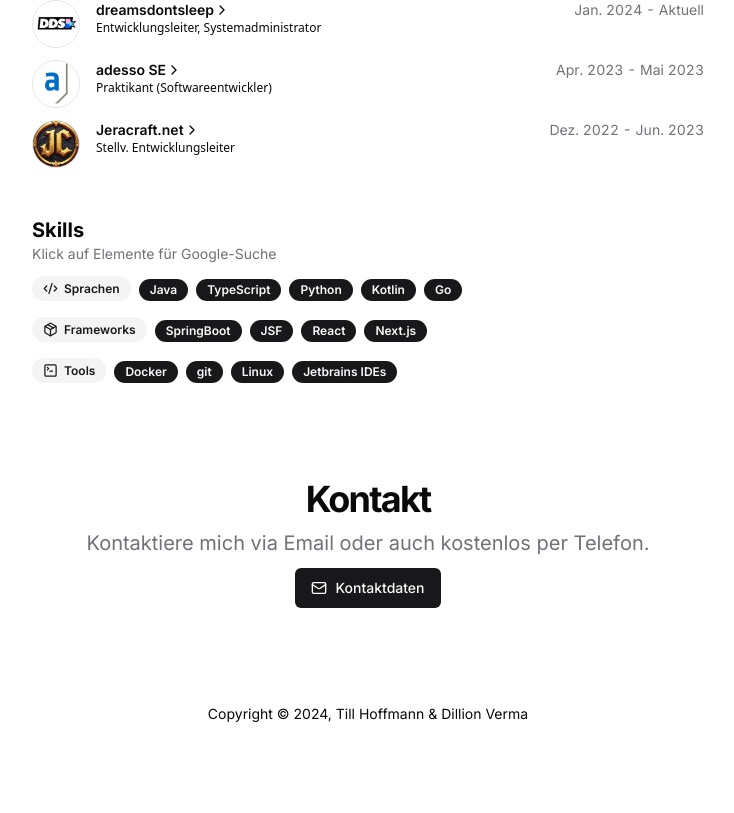
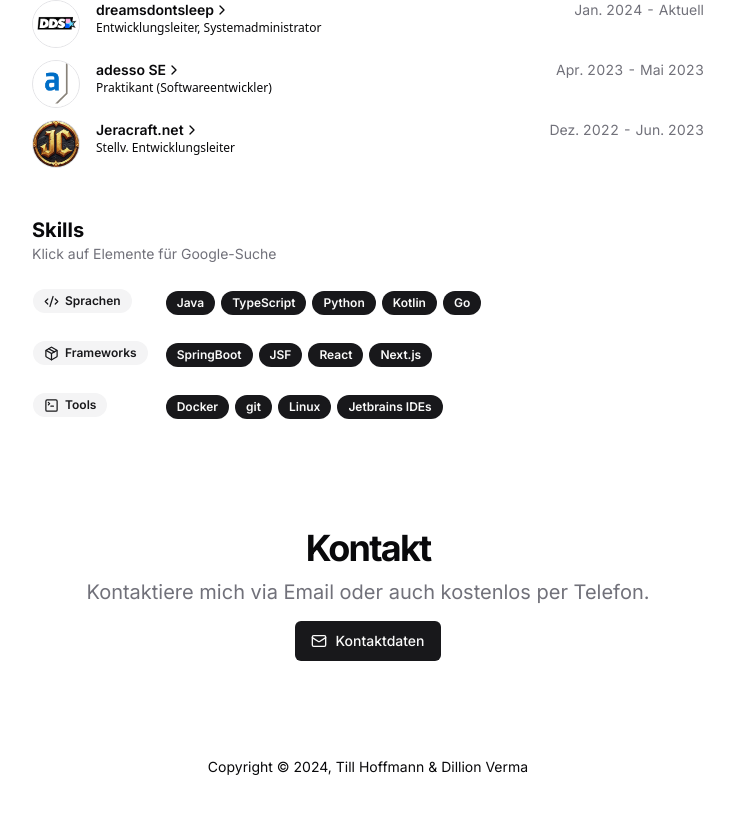
Before and after one commit to tillhfm/portfolio, a Next.js app: page / in a window 1280 px wide. Shown: the part 652-1465 px from the top of the page, without its empty margins (272-1006 px from the left). Before the commit the page ends 1422 px from the top, so only its background shows below. Built offline with nearby package versions, Linux system fonts and the light colour scheme.

Commit message:
feat: improve skills layout

```diff
--- a/src/app/page.tsx
+++ b/src/app/page.tsx
@@ -112,32 +112,50 @@ export default function Home() {
                   <p className="text-sm text-muted-foreground">Klick auf Elemente für Google-Suche</p>
                </BlurFade>
                <BlurFade delay={1.5}>
-                  <div className="flex flex-col gap-4 [&>*]:flex [&>*]:flex-wrap [&>*]:gap-2 [&>*]:justify-start">
-                     <div>
-                        <Badge variant="secondary"><Code2 size="15px" />&nbsp;&nbsp;Sprachen</Badge>
+                  <table>
+                     <tr>
+                        <td>
+                           <Badge variant="secondary" className="h-6 mr-4"><Code2 size="15px" />&nbsp;&nbsp;Sprachen</Badge>
+                        </td>
+                        <td>
+                           <div className="flex flex-wrap gap-x-1.5 my-3 gap-y-1">
                               {DATA.skills.map((skill, id) => (
                                  <Link key={id} target="_blank" href={googleSearchLink(skill)}>
-                              <Badge key={id}>{skill}</Badge>
+                                    <Badge key={id} className="h-6">{skill}</Badge>
                                  </Link>
                               ))}
                            </div>
-                     <div>
-                        <Badge variant="secondary"><Package size="15px" />&nbsp;&nbsp;Frameworks</Badge>
+                        </td>
+                     </tr>
+                     <tr>
+                        <td>
+                           <Badge variant="secondary" className="h-6 mr-4"><Package size="15px" />&nbsp;&nbsp;Frameworks</Badge>
+                        </td>
+                        <td>
+                           <div className="flex flex-wrap gap-x-1.5 my-3 gap-y-1">
                               {DATA.frameworks.map((framework, id) => (
                                  <Link key={id} target="_blank" href={googleSearchLink(framework)}>
-                              <Badge key={id}>{framework}</Badge>
+                                    <Badge key={id} className="h-6">{framework}</Badge>
                                  </Link>
                               ))}
                            </div>
-                     <div>
-                        <Badge variant="secondary"><TerminalSquare size="15px" />&nbsp;&nbsp;Tools</Badge>
+                        </td>
+                     </tr>
+                     <tr>
+                        <td>
+                           <Badge variant="secondary" className="h-6 mr-4"><TerminalSquare size="15px" />&nbsp;&nbsp;Tools</Badge>
+                        </td>
+                        <td>
+                           <div className="flex flex-wrap gap-x-1.5 my-3 gap-y-1">
                               {DATA.tools.map((tool, id) => (
                                  <Link key={id} target="_blank" href={googleSearchLink(tool)}>
-                              <Badge key={id}>{tool}</Badge>
+                                    <Badge key={id} className="h-6">{tool}</Badge>
                                  </Link>
                               ))}
                            </div>
-                  </div>
+                        </td>
+                     </tr>
+                  </table>
                </BlurFade>
             </div>
          </section>
@@ -149,7 +167,7 @@ export default function Home() {
                      <h2 className="text-3xl font-bold tracking-tighter sm:text-4xl">
                         Kontakt
                      </h2>
-                     <p className="mx-auto max-w-[600px] text-muted-foreground sm:text-lg/relaxed md:text-xl/relaxed">
+                     <p className="pb-1 mx-auto max-w-[600px] text-base/snug text-muted-foreground sm:text-lg/relaxed md:text-xl/relaxed">
                         Kontaktiere mich via Email oder auch kostenlos per Telefon.
                      </p>
                      <div className="flex justify-center items-center space-x-3">
```
Lines whose indentation alone changed are shown as unchanged.
